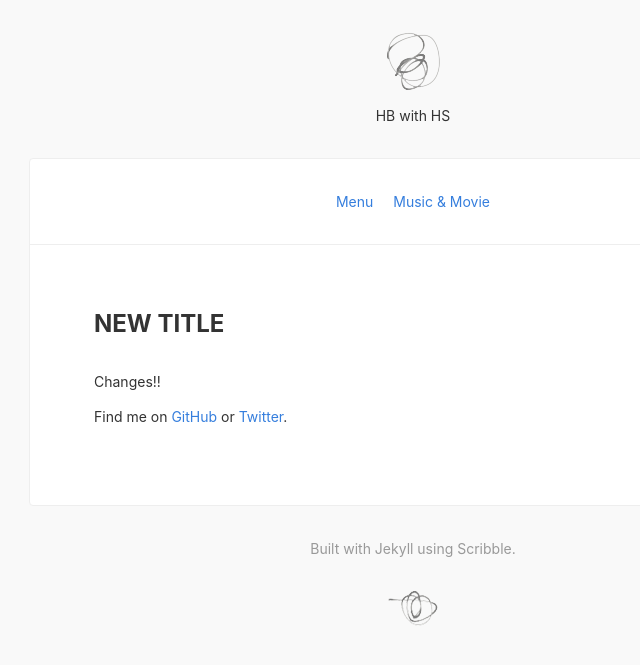
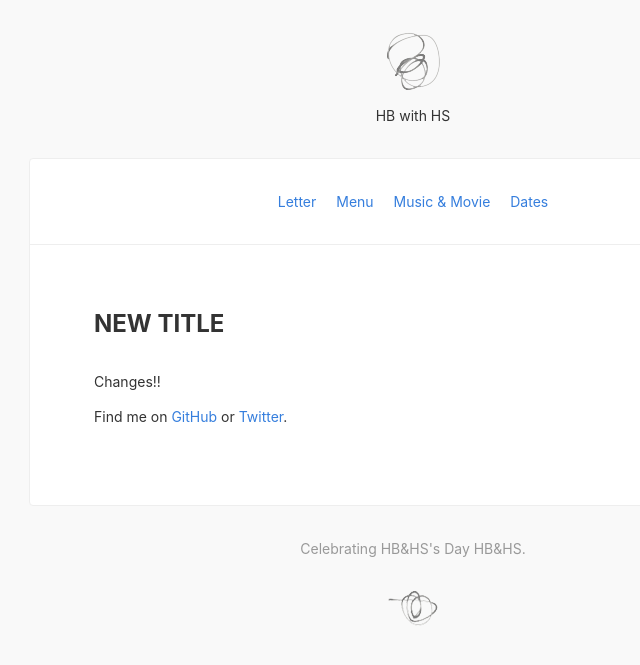
Before and after one commit to HBwithHS/HBwithHS.github.io, a Jekyll site: the page built from menu.md, in a window 1280 px wide. Shown: the top 665 px of the page, without its empty margins (227-867 px from the left). Built offline with Jekyll 4.4.1, drawn with Linux system fonts in a browser that asks for light colours; nearby versions of some CDN libraries.

Commit message:
some changes

```diff
--- a/_config.yml
+++ b/_config.yml
@@ -9,11 +9,17 @@ google_analytics: # Set tracking, remove from /javascripts/basic.js if unwanted.
 share:            false # Turn on twitter and facebook share buttons
 
 links:
-  - name:         Menu
+  - name:         Letter
     url:          /
     external:     false
+  - name:         Menu
+    url:          /menu
+    external:     false
   - name:         Music & Movie
-    url:          /about
+    url:          /msmv
+    external:     false
+  - name:         Dates
+    url:          /dates
     external:     false
 # ------------ CONFIGURABLE END ------------
 
--- a/_layouts/default.html
+++ b/_layouts/default.html
@@ -48,7 +48,7 @@
       {% if is_post %}{% include pagination.html %}{% endif %}
     </div>
     <footer class="mw7 center tc pt3 pb4 silver">
-      Built with Jekyll using <a href="http://github.com/muan/scribble" class="link silver hover-blue pv1">Scribble</a>.
+      Celebrating HB&HS's Day <a href="https://github.com/HBwithHS/HBwithHS.github.io" class="link silver hover-blue pv1">HB&HS</a>.
       <img src="{{ site.url }}/images/scribble2.png" alt="scribble" class="mt4 db center" />
     </footer>
   </body>
```
Also changed, not shown: menu.md (renamed from about.md).
